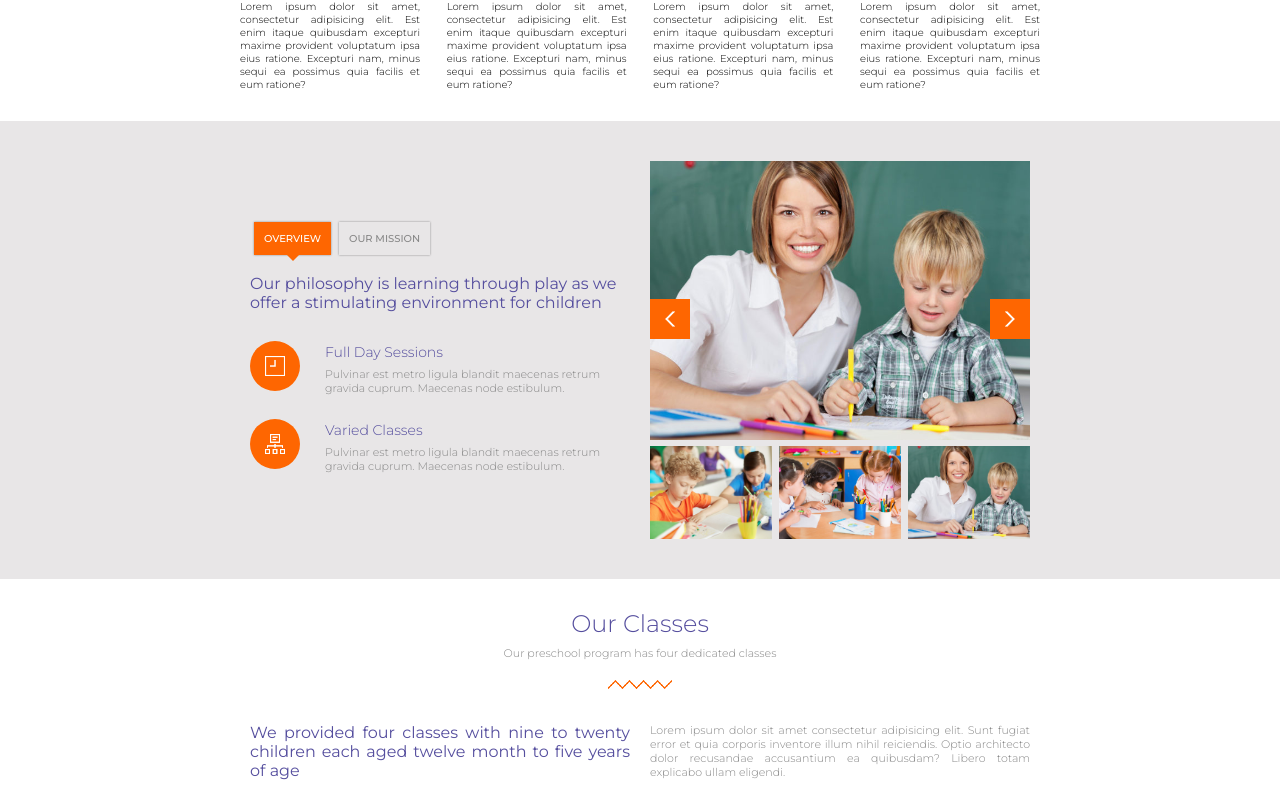
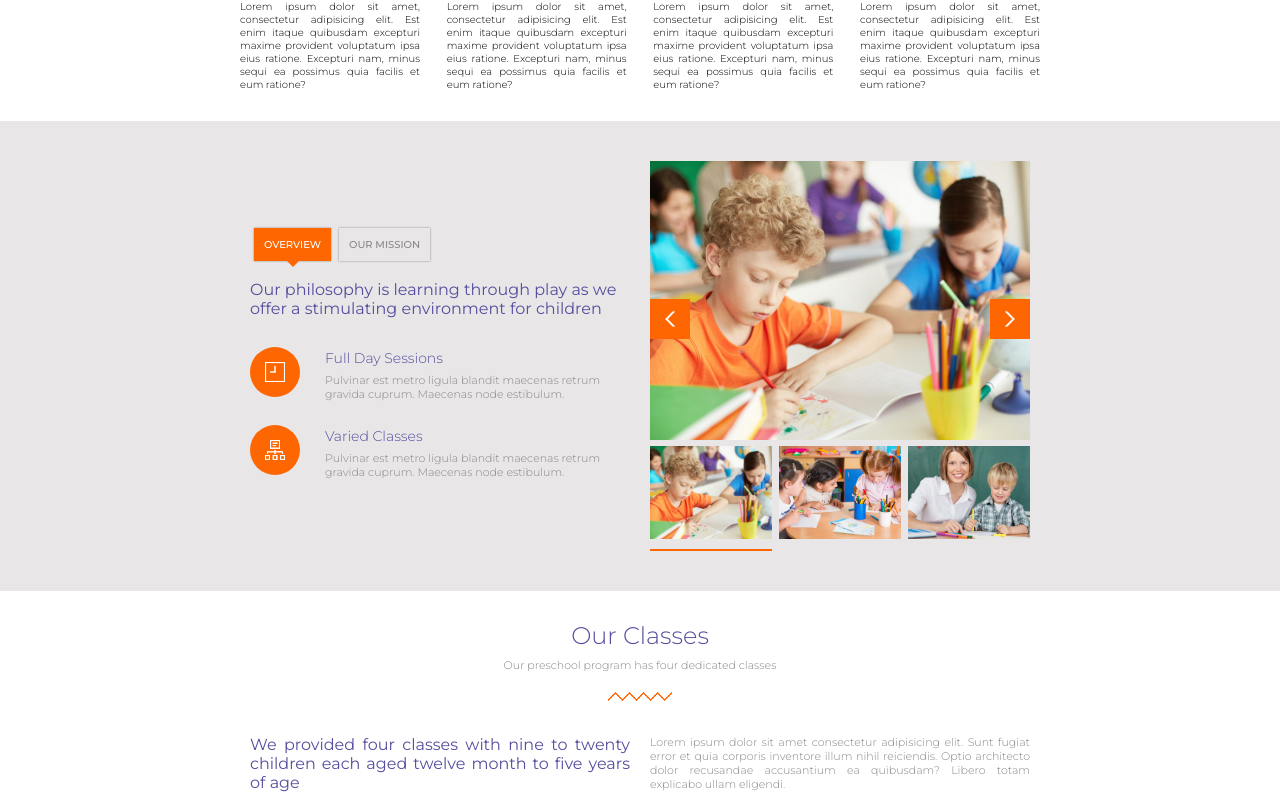
Before and after one commit to AgoDe/proj-html-vuejs, a Vue app: page / in a window 1280 px wide. Shown: the part 913-1716 px from the top of the page. Built offline with nearby package versions, Linux system fonts and the light colour scheme.

Commit message:
slider images in overview component

```diff
--- a/src/components/FooterContainer.vue
+++ b/src/components/FooterContainer.vue
@@ -33,7 +33,7 @@
                     <textarea placeholder="Your Message *" name=message rows="8" cols="80"></textarea>
                 </div>
             </div>
-            <submit class="button orange">send message</submit>
+            <div class="button orange">send message</div>
 
 
 
--- a/src/components/OverviewContainer.vue
+++ b/src/components/OverviewContainer.vue
@@ -37,24 +37,24 @@
             <!-- img slider (last child) -->
             <div>
                 <div class="img-slider">
-                    <img src="/images/overview_3.jpg" alt="">
-                    <div class="slider-button prev">
+                    <img :src="`/images/${activeImage}`" alt="">
+                    <div @click="sliderPrev" class="slider-button prev">
                         <img src="../assets/slider_previous.png" alt="prev-chevron">
                     </div>
-                    <div class="slider-button next">
+                    <div @click="sliderNext" class="slider-button next">
                         <img src="../assets/slider_next.png" alt="prev-chevron">
                     </div>
                 </div>
 
                 <div class="img-container">
-                    <div class="img-box">
-                        <img src="/images/overview_1.jpg" alt="">
-                    </div>
-                    <div class="img-box">
-                        <img src="/images/overview_2.jpg" alt="">
-                    </div>
-                    <div class="img-box">
-                        <img src="/images/overview_3.jpg" alt="">
+                    <div
+                    class="img-box"
+                    :class="{active : img.status}"
+                    v-for="(img, index) in sliderImages"
+                    :key="index"
+                    @click="clickForOn(img)"
+                    >
+                        <img :src="`/images/${img.path}`" alt="">
                     </div>
                 </div>
             </div>
@@ -67,7 +67,52 @@
 
 <script>
 export default {
+    data() {
+        return {
+            imageIndex: 0,
+            sliderImages: [
+                {
+                    index: 0,
+                    path:'overview_1.jpg',
+                    status: true,
+                },
+                {
+                    index: 1,
+                    path:'overview_2.jpg',
+                    status: false,
+                },
+                {
+                    index: 2,
+                    path:'overview_3.jpg',
+                    status: false,
+                },
+            ],
+        }
+    },
+    computed: {
+        activeImage: function() {
+            this.imageOn()
+            return this.sliderImages[this.imageIndex].path
+        }
+    },
+    methods: {
+        sliderNext: function() {
+            this.imageIndex < this.sliderImages.length -1 ? this.imageIndex++ : this.imageIndex = 0
+        },
+        sliderPrev: function() {
+            this.imageIndex <= 0 ? this.imageIndex = this.sliderImages.length -1 : this.imageIndex--
+        },
+        imageOn: function() {
+             this.sliderImages.forEach(el => {
+                el.status = false
+            });
+            this.sliderImages[this.imageIndex].status = true;
+        },
+        clickForOn: function(img) {
+            this.imageIndex = img.index
+        }
 
+    }
 }
 </script>
 
@@ -179,13 +224,18 @@ export default {
                     justify-content: space-between;
 
                     .img-box {
-                        padding-top: 10px;
+                        padding: 10px 0;
                         width: calc(100% / 3 - 5px);
+                        cursor: pointer;
+                        border-bottom: transparent 2px solid;
                         img {
                             width: 100%;
                             height: 100%;
                             object-fit: cover;
                         }
+                    }
+                    .img-box.active {
+                        border-color: $orange;
                     }
                 }
 
```
Also changed, not shown: src/components/MainContainer.vue (+1 -6 lines).
